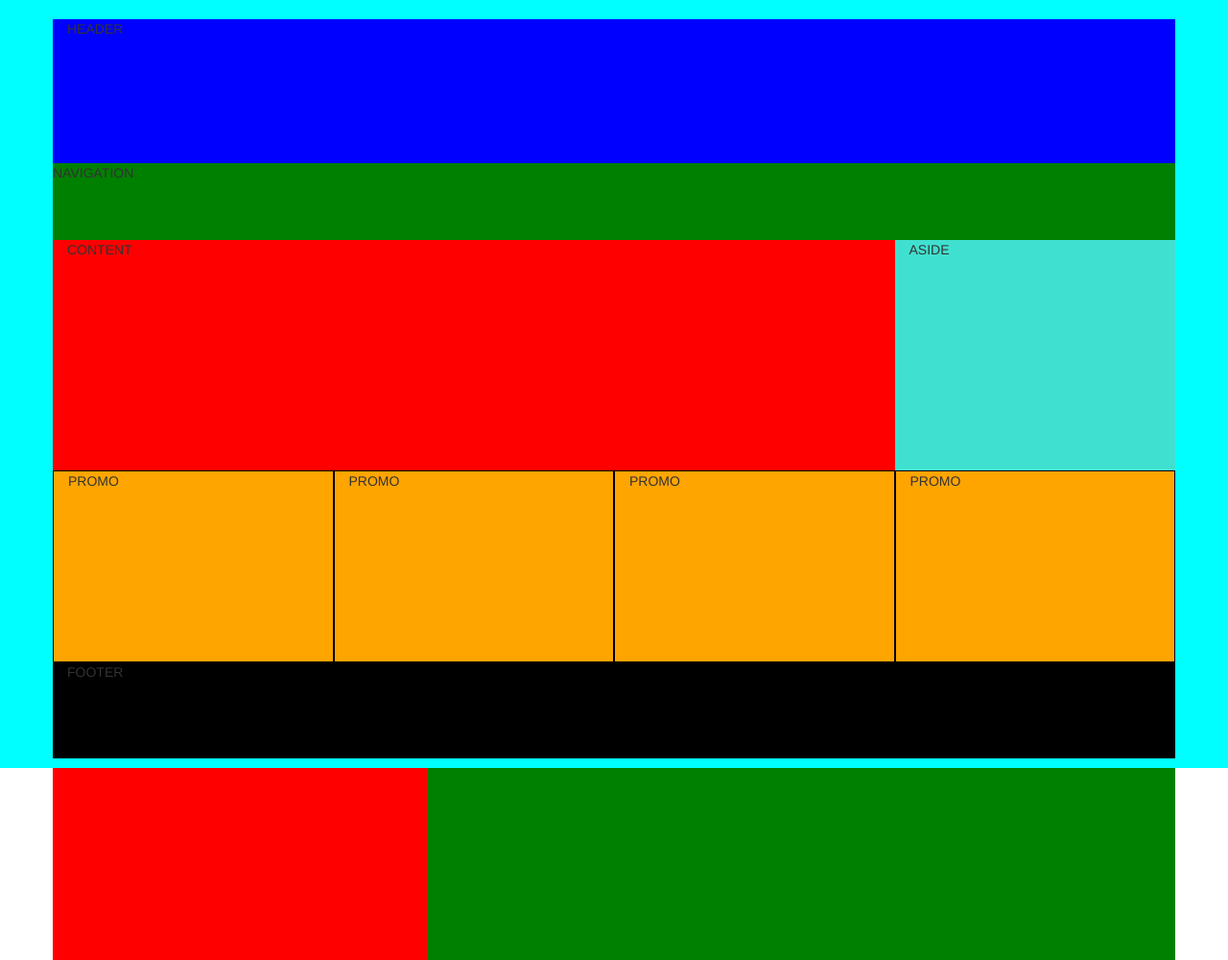
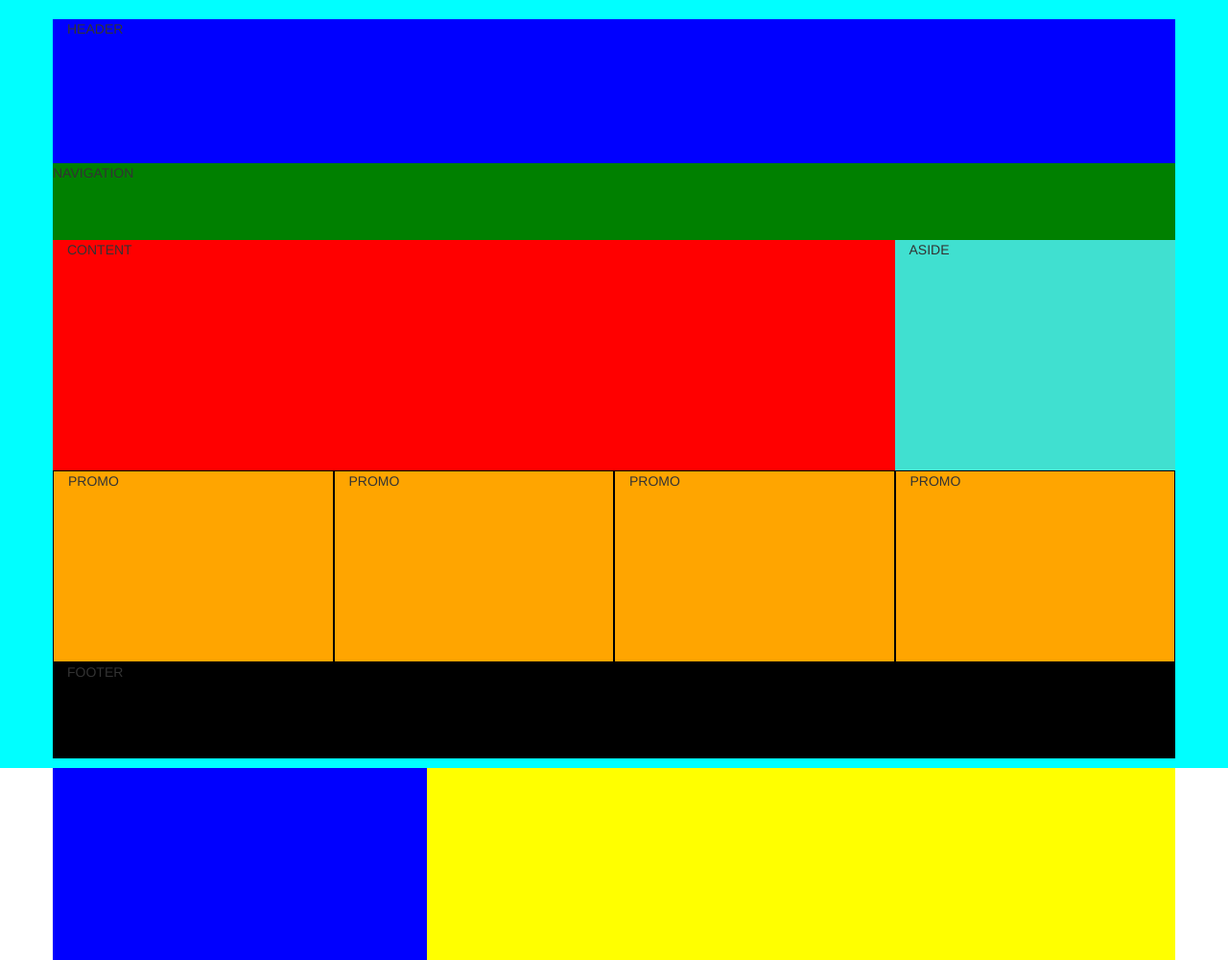
Before and after one commit to Felixbm/day-two-takehome, a plain HTML site: page index.html in a window 1280 px wide. Shown: the whole page at 96% size. Drawn offline with Linux system fonts and the light colour scheme.

Commit message:
switched values

```diff
--- a/css/styles.css
+++ b/css/styles.css
@@ -53,14 +53,21 @@
 
 
 /*MEDIA QUERIES*/
-@media only screen and (max-width: 768px) {
+@media only screen and (min-width: 375px) {
+  .green {
+    background-color: purple;
+  }
+  .red {
+    background-color: brown;
+  }
+}
+
+@media only screen and (min-width: 768px) {
   .red {
     background-color: blue;
   }
+  .green {
+    background-color: yellow;
+  }
+
 }
-
-@media only screen and (max-width: 500px) {
-  .green {
-    background-color: purple;
-  }
-}
```
